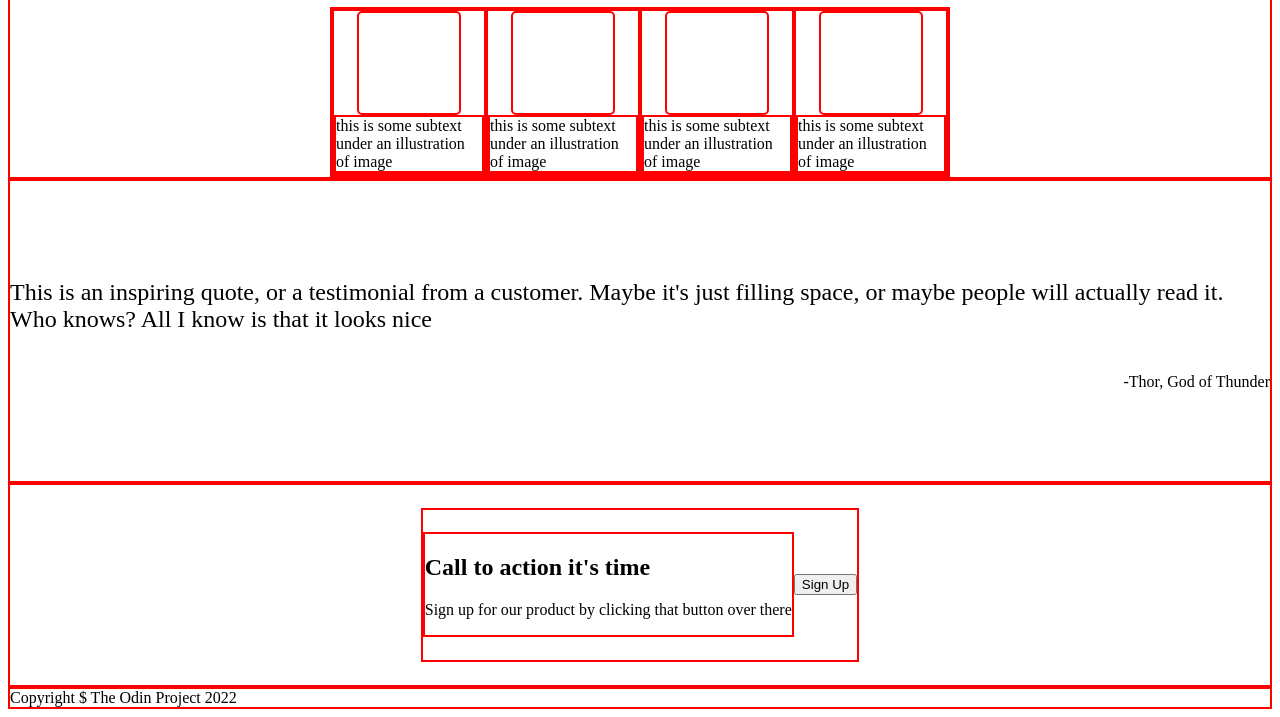
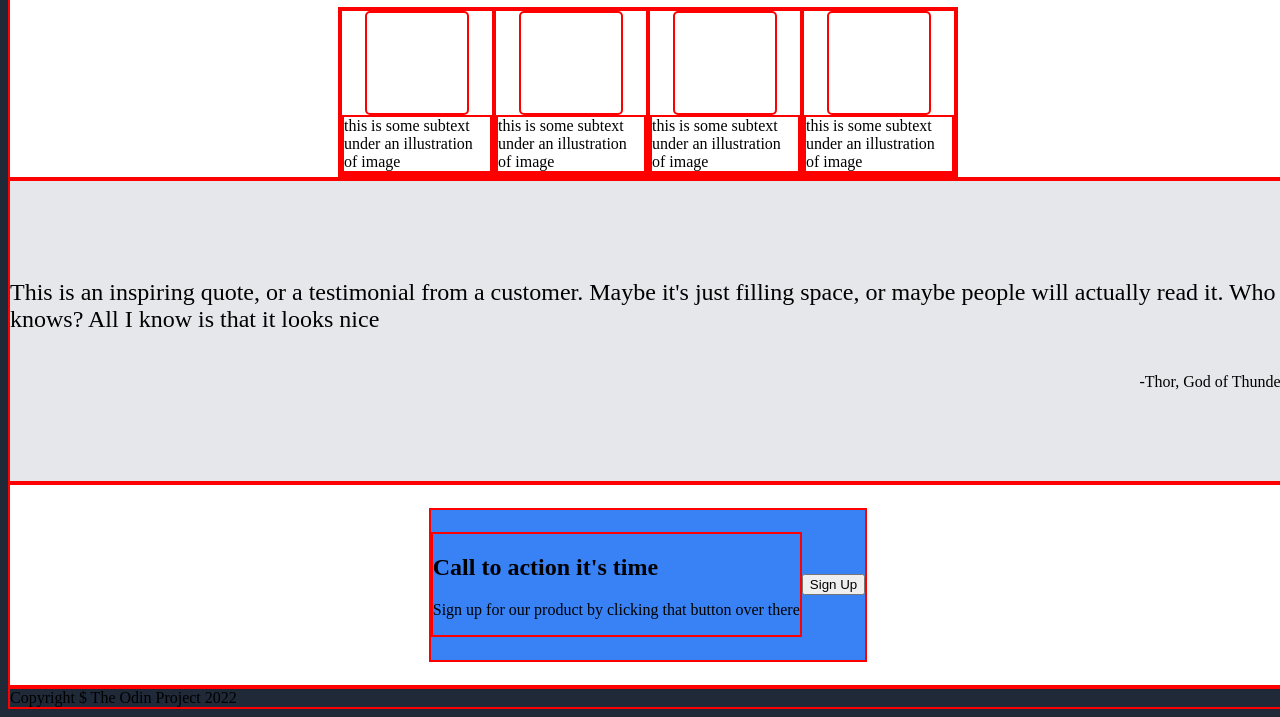
Before and after one commit to NatanMustapic/odin-landingPage, a plain HTML site: page index.html in a window 1280 px wide. Shown: the part 521-1238 px from the top of the page. Drawn offline with Linux system fonts and the light colour scheme.

Commit message:
working on styles

```diff
--- a/styles.css
+++ b/styles.css
@@ -1,5 +1,9 @@
 body {
-
+    width: 100%;
+    --dark-bg-color: #1F2937;
+    --light-bg-color: #E5E7EB;
+    --action-bg-color: #3882F6;
+    background-color: var(--dark-bg-color);
 }
 
 .navBar {
@@ -42,6 +46,7 @@ body {
     flex-direction: column;
     justify-content: center;
     align-items: center;
+    background-color: white;
 }
 
 .jumbotron .informationBox {
@@ -67,6 +72,7 @@ body {
     flex-direction: column;
     height: 300px;
     justify-content: center;
+    background-color: var(--light-bg-color);
 }
 
 .quoteBox .quote {
@@ -82,6 +88,7 @@ body {
     height: 200px;
     justify-content: center;
     align-items: center;
+    background-color: white;
 }
 
 .signupContainer .signupBox {
@@ -89,6 +96,7 @@ body {
     justify-content: center;
     align-items: center;
     height: 150px;
+    background-color: var(--action-bg-color);
 }
 
 .signupContainer .signupBox .signupText {
```
